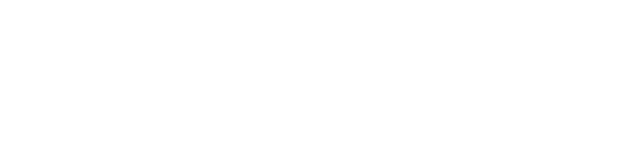
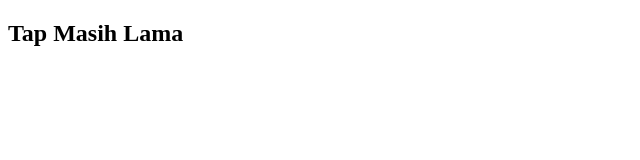
Before and after one commit to 16110345/amikom, a plain HTML site: page index.html in a window 1280 px wide. Shown: the whole page, without its empty margins (0-640 px from the left). Drawn offline with Linux system fonts and the light colour scheme.

Commit message:
tambah h2

```diff
--- a/index.html
+++ b/index.html
@@ -4,6 +4,6 @@
 	<title> Coba Git Hub </title>
 </head>
 <body>
-
+	<h2> Tap Masih Lama </h2>
 </body>
 </html>
```
